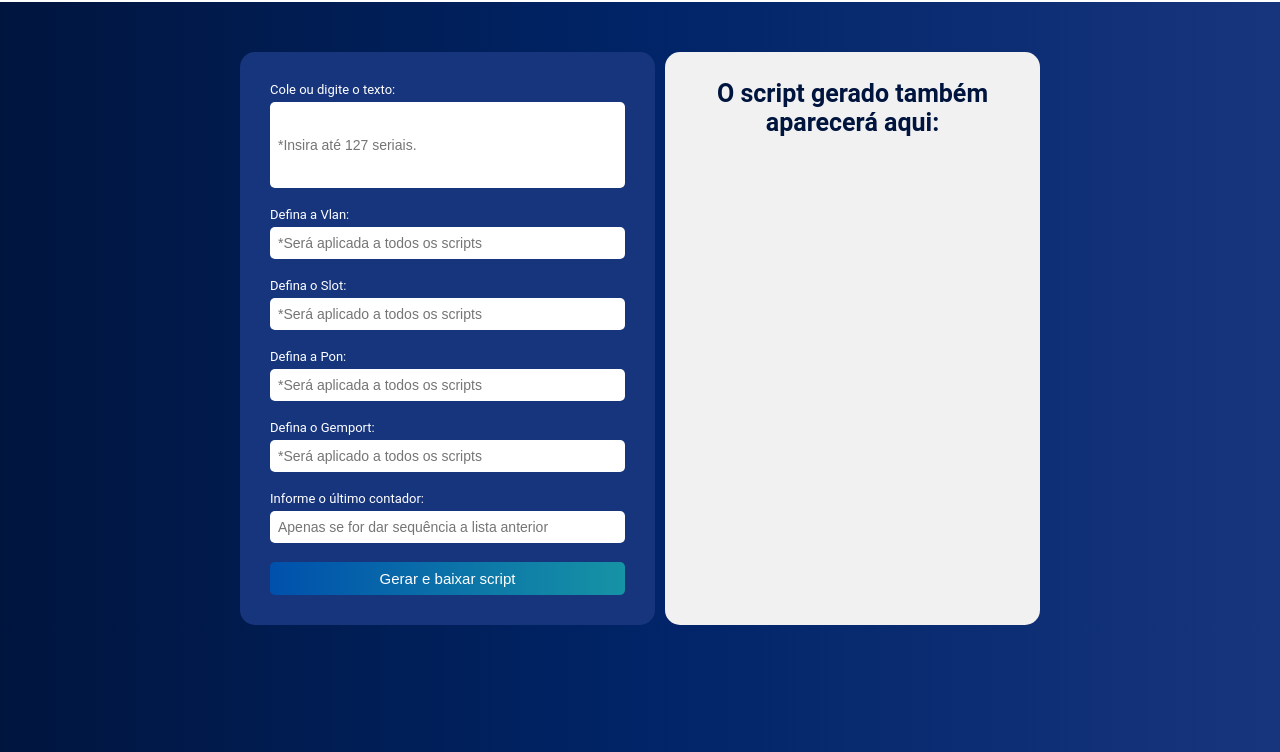
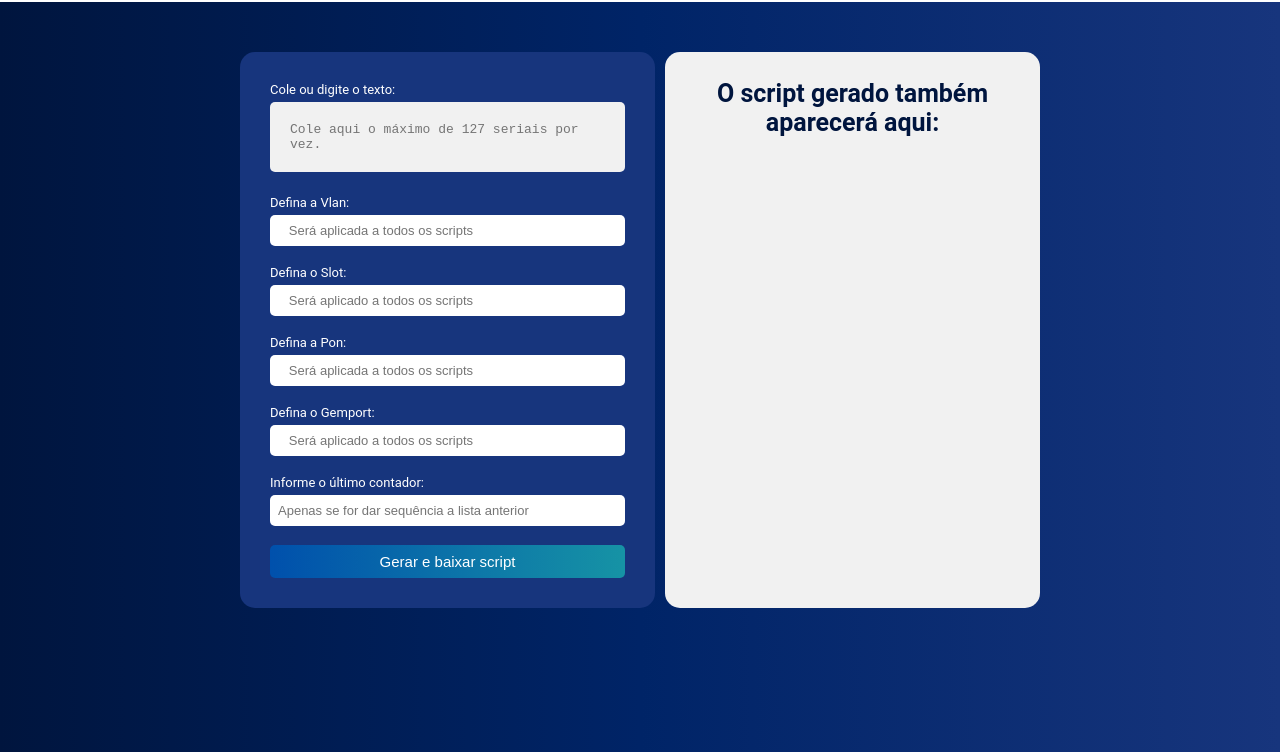
Before and after one commit to jotasti/easyscript.github.io, a plain HTML site: page index.html in a window 1280 px wide. Shown: the part 48-800 px from the top of the page. Drawn offline with Linux system fonts and the light colour scheme.

Commit message:
Update index.html

```diff
--- a/index.html
+++ b/index.html
@@ -100,11 +100,11 @@
             border: none;
             outline: none;
             border-radius: 5px;
-            font-size: 14px;
+            font-size: 13px;
             width: calc(100% - 16px);
         }
-        input.texto {
-            height: 70px;
+        textarea.texto {
+            height: 200px;
             resize: auto;
         }
         label {
@@ -117,11 +117,12 @@
             width: 100%;
             height: 100%;
             border: none;
+            border-radius: 5px;
             background-color: #f1f1f1;
-            font-size: 14px;
+            font-size: 13px;
             color: #00153E;
             resize: none;
-            padding: 10px;
+            padding: 20px;
             box-sizing: border-box;
             overflow-y: scroll;
         }
@@ -160,19 +161,19 @@
         <div class="login-box">
             <form id="scriptForm">
                 <label for="texto">Cole ou digite o texto:</label>
-                <input type="text" name="texto" id="texto" class="texto" placeholder="*Insira até 127 seriais." class="inputUser" required/>
+                <textarea name="texto" id="texto" placeholder="Cole aqui o máximo de 127 seriais por vez." class="inputUser" required></textarea>
                 <br><br>
                 <label for="vlan">Defina a Vlan:</label>
-                <input type="number" name="vlan" id="vlan" placeholder="*Será aplicada a todos os scripts" class="inputUser" required/>
+                <input type="number" name="vlan" id="vlan" placeholder="   Será aplicada a todos os scripts" class="inputUser" required/>
                 <br><br>
                 <label for="slot">Defina o Slot:</label>
-                <input type="number" name="slot" id="slot" placeholder="*Será aplicado a todos os scripts" class="inputUser" required/>
+                <input type="number" name="slot" id="slot" placeholder="   Será aplicado a todos os scripts" class="inputUser" required/>
                 <br><br>
                 <label for="pon">Defina a Pon:</label>
-                <input type="number" name="pon" id="pon" placeholder="*Será aplicada a todos os scripts" class="inputUser" required/>
+                <input type="number" name="pon" id="pon" placeholder="   Será aplicada a todos os scripts" class="inputUser" required/>
                 <br><br>
                 <label for="gemport">Defina o Gemport:</label>
-                <input type="number" name="gemport" id="gemport" placeholder="*Será aplicado a todos os scripts" class="inputUser" required/>
+                <input type="number" name="gemport" id="gemport" placeholder="   Será aplicado a todos os scripts" class="inputUser" required/>
                 <br><br>
                 <label for="ultimoContador">Informe o último contador:</label>
                 <input type="number" name="ultimoContador" id="ultimoContador" placeholder="Apenas se for dar sequência a lista anterior">
```
